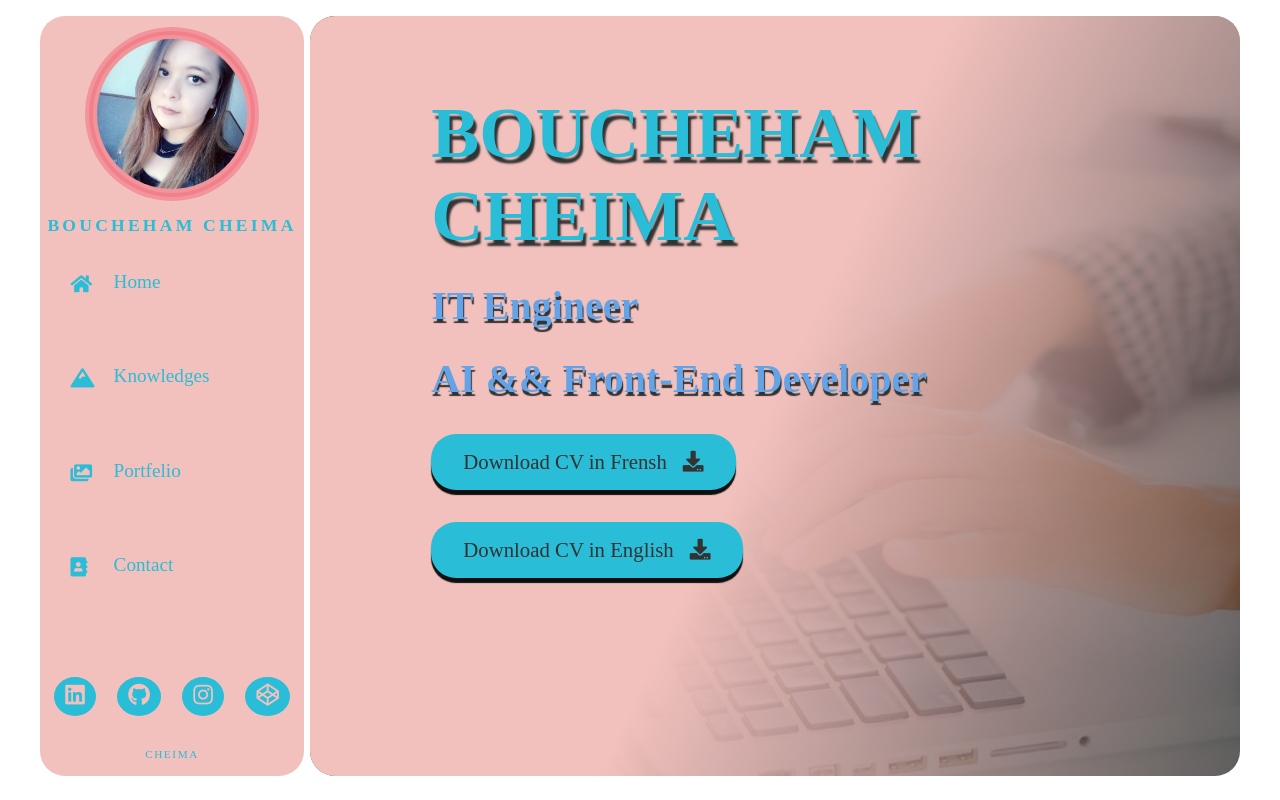
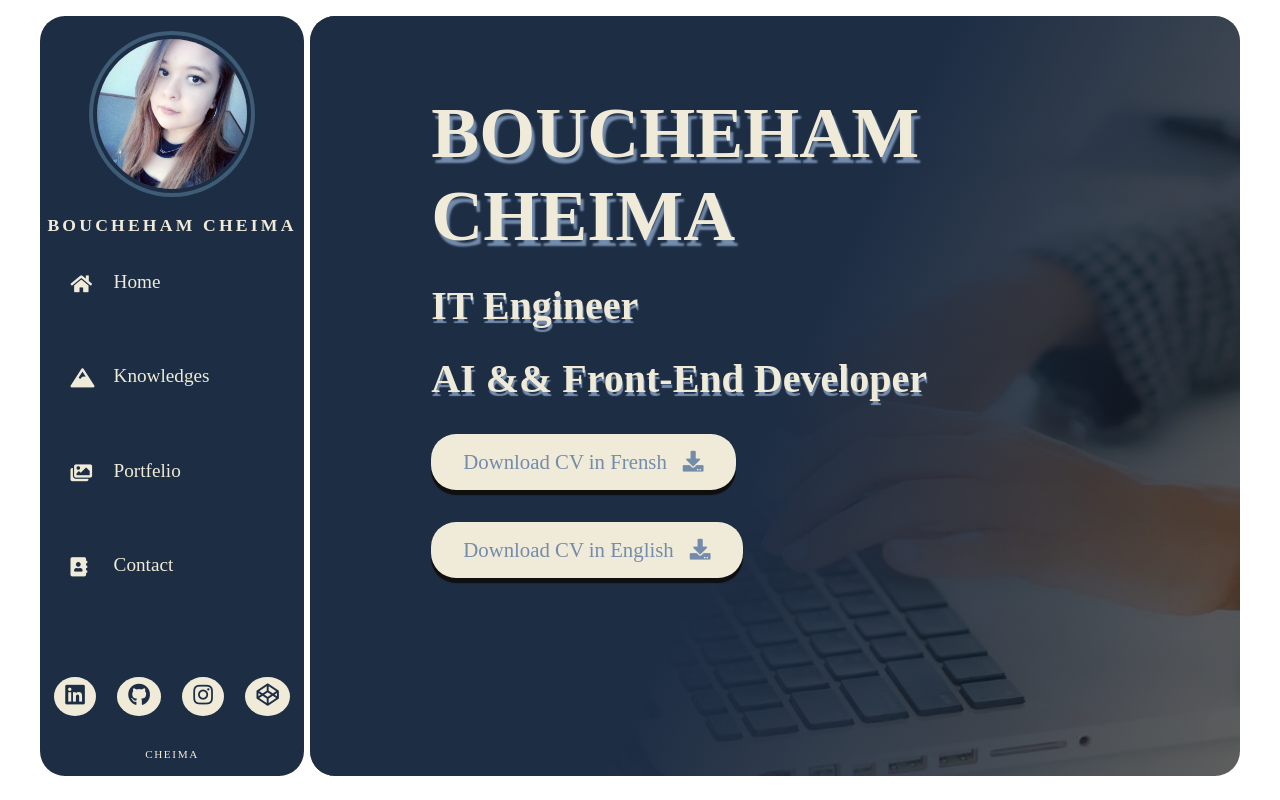
Before and after one commit to chaima9611/CV-BOUCHEHAM--CHEIMA, a React (Create React App) app: page / in a window 1280 px wide. Built offline with nearby package versions, Linux system fonts and the light colour scheme; a web font is replaced by a local one.

Commit message:
new colors

```diff
--- a/src/Styles/Pages/_home.scss
+++ b/src/Styles/Pages/_home.scss
@@ -43,7 +43,7 @@
       h3 {
         font-size: 2.5rem;
         padding: 1.5rem 0 0.1rem;
-        color: $color-3;
+        color: #f0ebd8;
         text-shadow: 1px 4px 1px $black;
         margin-top: 0rem;
         margin-bottom: 0rem;
@@ -51,7 +51,7 @@
       h4 {
         font-size: 2.5rem;
         padding: 1.5rem 0 2rem;
-        color: $color-3;
+        color: #f0ebd8;
         text-shadow: 1px 4px 1px $black;
         margin-top: 0rem;
       }
--- a/src/Styles/_settings.scss
+++ b/src/Styles/_settings.scss
@@ -7,15 +7,15 @@ $font-1:'Nova Round', cursive;
 $font-2: 'Dosis', sans-serif;
 $font-3:'Josef sans', serif;
 
-$color-1: #F2C1BD;
+$color-1: #1d2d44;
 $color-2:#6c77F4;
 $color-3:rgb(99, 164, 233);
-$color-4:#F2808A;
-$color-5:#29bdd7;
-$color-6:#F2949C;
-$color-7:#F2A7A7;
+$color-4:#3E5C76;
+$color-5:#f0ebd8;
+$color-6:#1D2D44;
+$color-7:#1d2d44;
 $white:#ddd;
-$black:#333;
+$black:#748CAB;
 
 $borderRadius: 25px;
 $shadow:0 1px 3px #e7bbbb;
```
